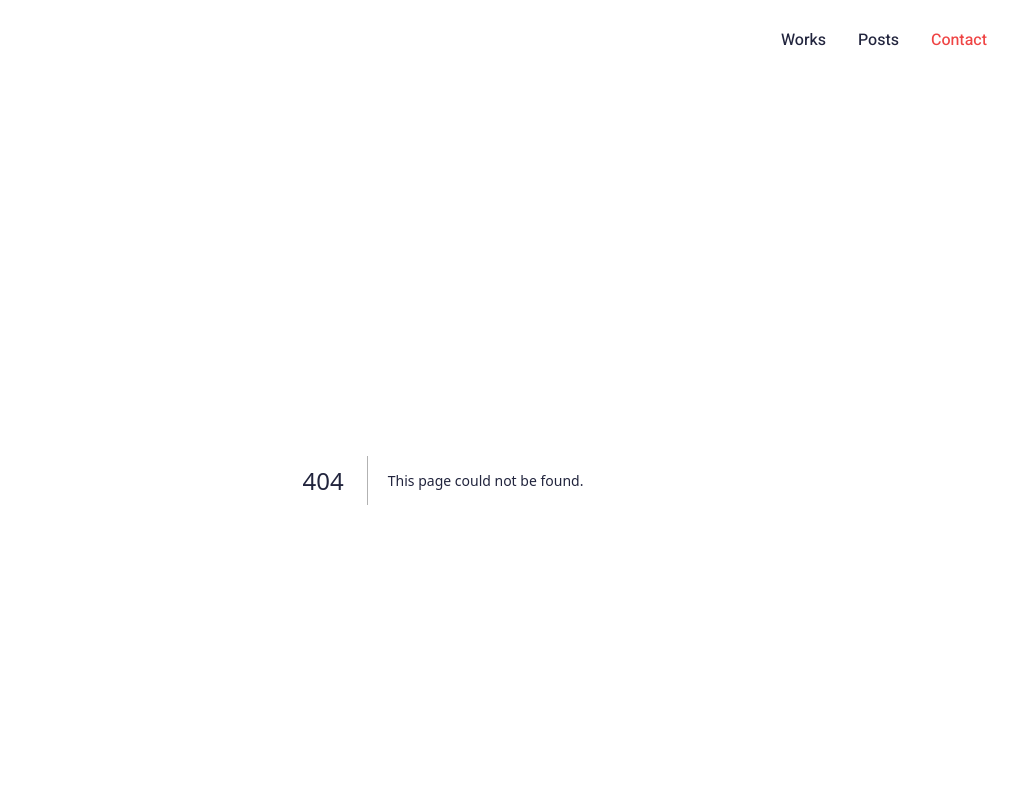
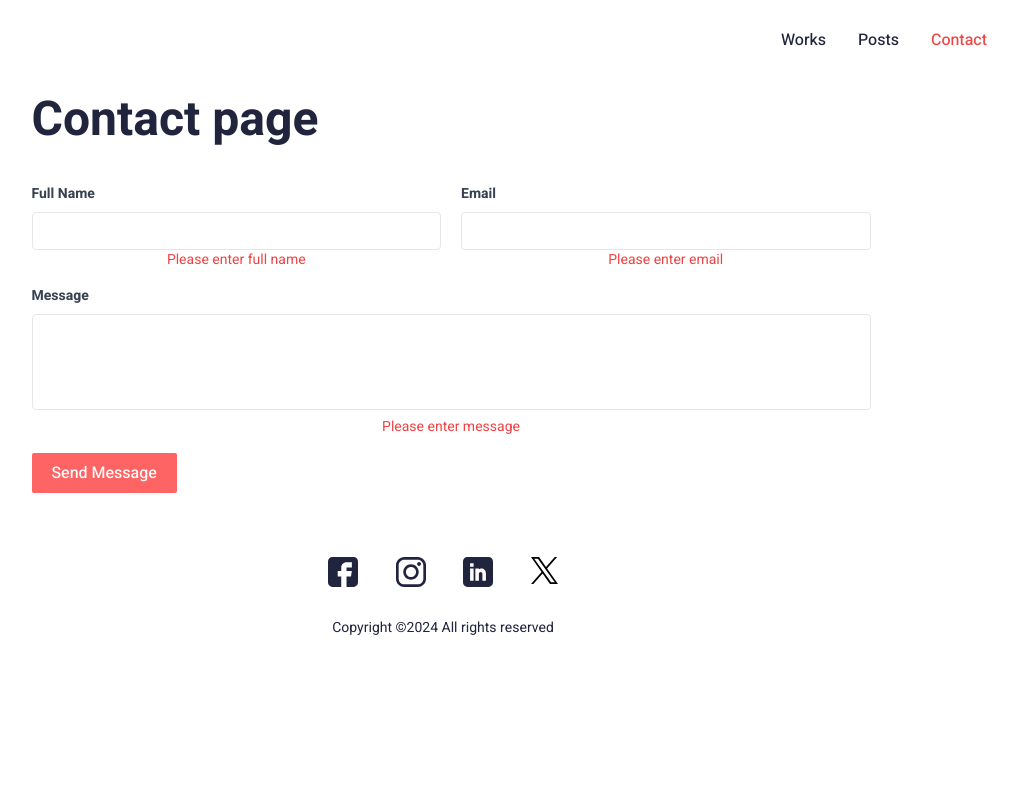
Before and after one commit to krasnoff/my-personal-web-app, a Next.js app: page /contact in a window 1280 px wide. Before the commit this address had no page. Shown: the top 800 px of the page, without its empty margins (197-1215 px from the left). Built offline with nearby package versions, Linux system fonts and the light colour scheme.

Commit message:
start build contact forms

```diff
--- /dev/null
+++ b/app/contact/page.tsx
@@ -0,0 +1,41 @@
+'use client'
+
+export default function Contact() {
+    return (
+        <div className="mx-auto max-w-innerFrame">
+            <div className="font-bold text-5xl pl-4 mt-4 mb-10">Contact page</div>
+            <div className="flex pl-4 gap-x-5 mb-4">
+                <div className="basis-1/2">
+                    <div>
+                        <label className="block text-gray-700 text-sm font-bold mb-2" htmlFor="fullName">
+                            Full Name
+                        </label>
+                        <input className="text-field focus:shadow-outline focus:outline-pink-500" id="fullName" type="text" />
+                        <div className="w-full text-center text-red-500 text-sm">Please enter full name</div>
+                    </div>
+                </div>
+                <div className="basis-1/2">
+                    <div>
+                        <label className="block text-gray-700 text-sm font-bold mb-2" htmlFor="email">
+                            Email
+                        </label>
+                        <input className="text-field focus:shadow-outline focus:outline-pink-500" id="email" type="text" />
+                        <div className="w-full text-center text-red-500 text-sm">Please enter email</div>
+                    </div>
+                </div>
+            </div>
+            <div className="flex pl-4 mb-4">
+                <div className="w-full">
+                    <label className="block text-gray-700 text-sm font-bold mb-2" htmlFor="message">
+                        Message
+                    </label>
+                    <textarea className="text-field focus:shadow-outline focus:outline-pink-500 resize-none w-full h-24" id="message" />
+                    <div className="w-full text-center text-red-500 text-sm">Please enter message</div>
+                </div>
+            </div>
+            <div className="flex pl-4">
+                <button className="primary-button">Send Message</button>
+            </div>
+        </div>
+    )
+}
--- a/app/globals.scss
+++ b/app/globals.scss
@@ -1,6 +1,8 @@
 @tailwind base;
 @tailwind components;
 @tailwind utilities;
+
+
 
 @layer components {
   .primary-button {
@@ -12,4 +14,15 @@
     @apply rounded-sm;
     @apply font-medium;
   }
+
+  .text-field {
+    @apply appearance-none;
+    @apply border;
+    @apply rounded;
+    @apply w-full;
+    @apply py-2;
+    @apply px-3;
+    @apply text-gray-700;
+    @apply leading-tight;
+  }
 }
```
